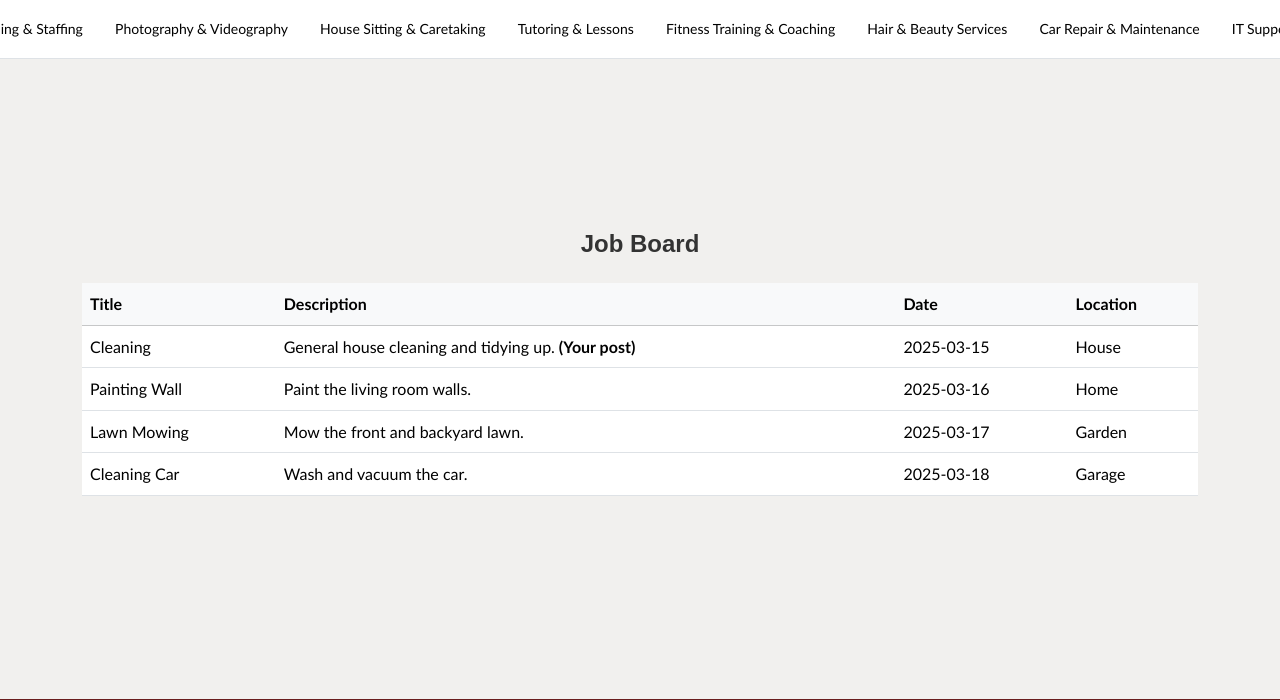
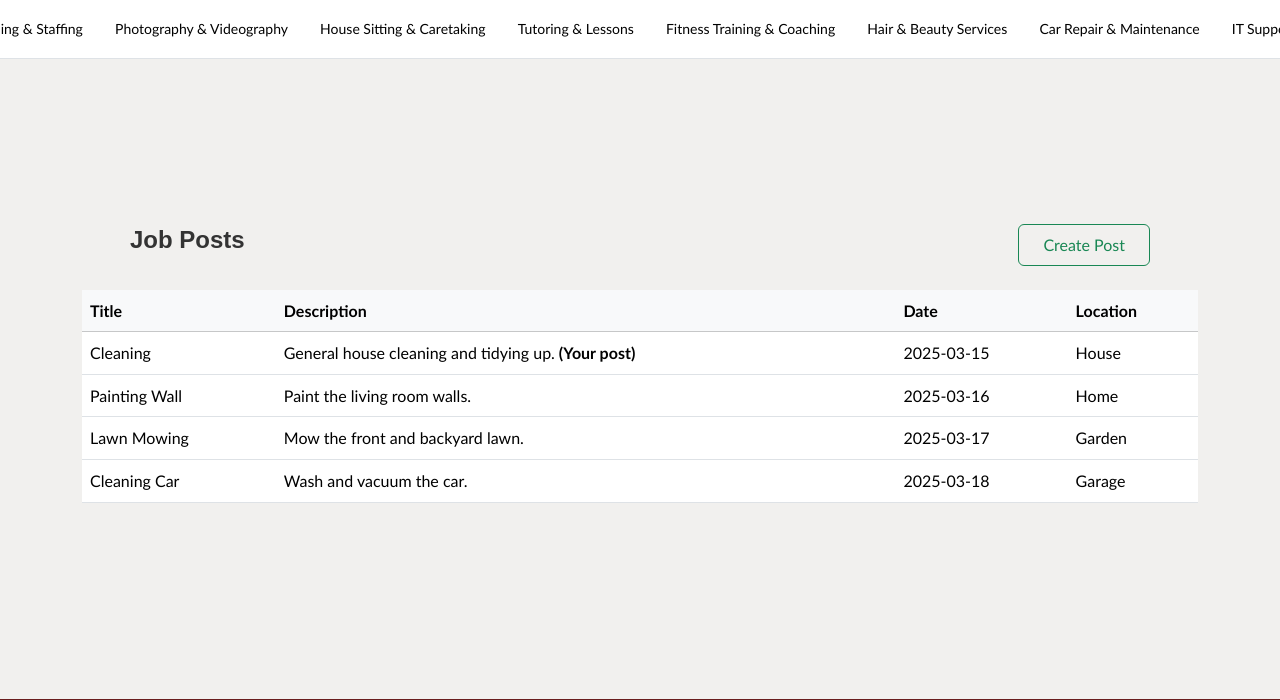
Before and after one commit to Gunslingahhh/JUMPA, a PHP site: page /php/jobboard.php in a window 1280 px wide. Shown: the part 77-777 px from the top of the page. Run offline with PHP 8.4, Linux system fonts and the light colour scheme; the visitor is signed in with stand-in values (Sample User, id 1); data that the repository does not hold is empty.

Commit message:
adding create post btn + vscode autospacing

```diff
--- a/php/jobboard.php
+++ b/php/jobboard.php
@@ -8,12 +8,13 @@ if (!isset($_SESSION['user_id'])) {
     exit();
 }
 
-$user_id=$_SESSION['user_id'];
+$user_id = $_SESSION['user_id'];
 include "connection.php";
 ?>
 
 <!DOCTYPE html>
 <html lang="en">
+
 <head>
     <meta charset="UTF-8">
     <meta name="viewport" content="width=device-width, initial-scale=1.0">
@@ -22,6 +23,7 @@ include "connection.php";
     <link href="https://cdnjs.cloudflare.com/ajax/libs/font-awesome/6.0.0-beta3/css/all.min.css" rel="stylesheet">
     <link rel="stylesheet" href="../assets/css/styles.css">
 </head>
+
 <body class="jobboard-body">
     <?php
     include "topnav.php";
@@ -31,7 +33,13 @@ include "connection.php";
     <main class="employee-dashboard">
         <div class="container">
             <!-- Page Title -->
-            <h4 class="mb-4 text-center">Job Board</h4>
+            <div class="d-flex justify-content-between align-items-center mb-4">
+                <h4 class="mx-5 text-center">Job Posts</h4>
+                <div class="createpost-div-link mx-5">
+                    <a href="createpost.php" class="btn btn-outline-success px-4 py-2">Create Post</a>
+                </div>
+
+            </div>
             <?php
             if (isset($_SESSION['error'])) {
                 echo "<div class='alert alert-danger mt-2 text-center'>" . $_SESSION['error'] . "</div>";
@@ -47,7 +55,8 @@ include "connection.php";
             <!-- Tab Content -->
             <div class="tab-content" id="JobsTabsContent">
                 <!-- Priority Tab -->
-                <div class="tab-pane fade show active mb-3" id="priority" role="tabpanel" aria-labelledby="priority-tab">
+                <div class="tab-pane fade show active mb-3" id="priority" role="tabpanel"
+                    aria-labelledby="priority-tab">
                     <div class="table-responsive">
                         <table class="table table-hover priority-Jobs-table">
                             <thead class="table-light">
@@ -67,10 +76,10 @@ include "connection.php";
                                 $detail_result = $detail_check->get_result();
 
                                 while ($user_row = $detail_result->fetch_assoc()) {
-                                    $taskOwner="";
-                                    if ($user_row['user_id'] == $user_id){
+                                    $taskOwner = "";
+                                    if ($user_row['user_id'] == $user_id) {
                                         $taskOwner = " (Your post)";
-                                    }else{
+                                    } else {
                                         $taskOwner = "";
                                     }
                                     echo "<tr onclick='window.location.href = \"jobboard_detail.php?task_id=" . $user_row['task_id'] . "\"' style='cursor: pointer;'>";
@@ -95,4 +104,5 @@ include "connection.php";
     <script src="https://cdn.jsdelivr.net/npm/@popperjs/core@2.9.2/dist/umd/popper.min.js"></script>
     <script src="https://stackpath.bootstrapcdn.com/bootstrap/4.5.2/js/bootstrap.min.js"></script>
 </body>
+
 </html>
```
Also changed, not shown: php/job_detail.php (+10 -4 lines), php/jobboard_detail.php (+10 -4 lines). Lines whose indentation alone changed are shown as unchanged.
